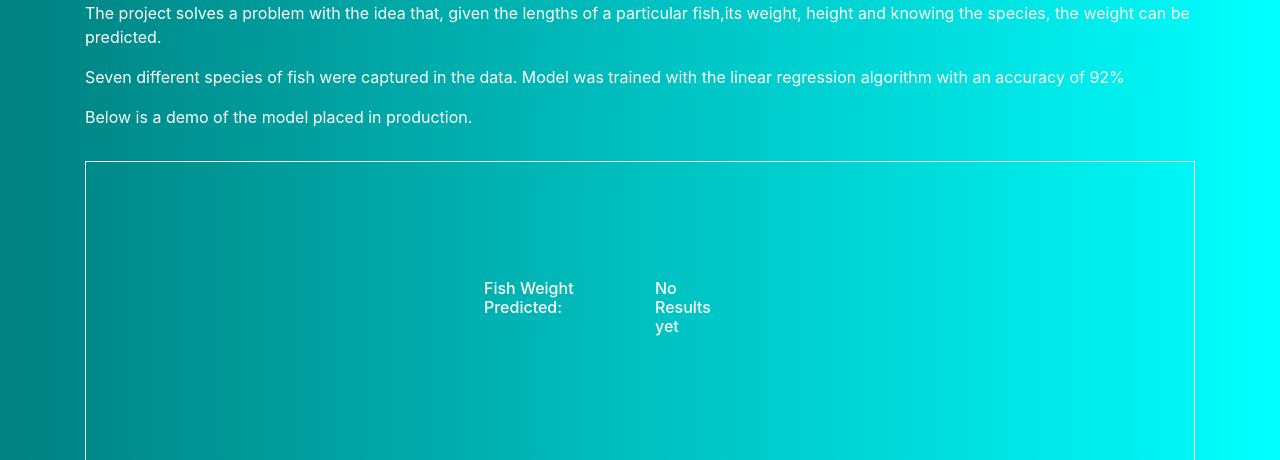
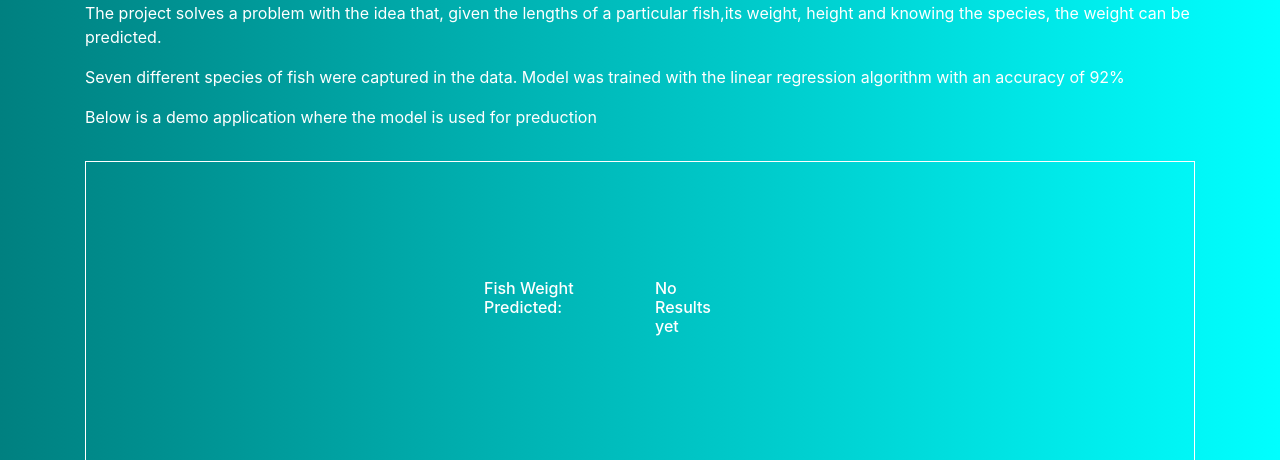
Before and after one commit to Sarpong97-Tom/fish_weight_prediction, a Flask app: page / in a window 1280 px wide. Shown: the part 181-641 px from the top of the page. Run offline with Flask 2, Linux system fonts and the light colour scheme; some libraries are stand-ins or nearby versions.

Commit message:
changed content

```diff
--- a/server/templates/index.html
+++ b/server/templates/index.html
@@ -45,7 +45,7 @@
         <p>The project solves a problem with the idea that, given the lengths of a particular fish,its weight, height and knowing the species, the weight can be predicted. </p>
         </div>
         <p>Seven different species of fish were captured in the data. Model was trained with the linear regression algorithm with an accuracy of 92%</p>
-        <p>Below is a demo of the model placed in production.</p>
+        <p>Below is a demo application where the model is used for preduction</p>
             <div class="results">
             <div class="results-container">
                <div class="row">
```
